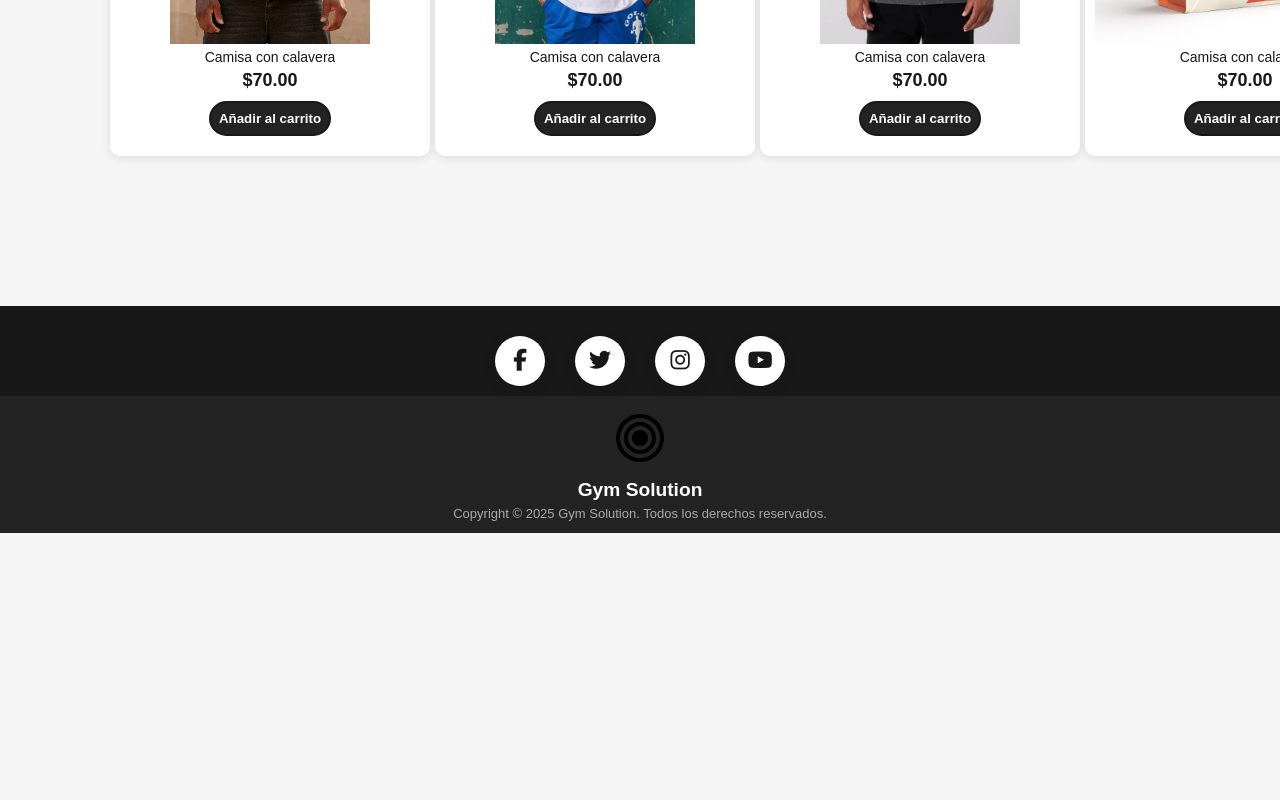
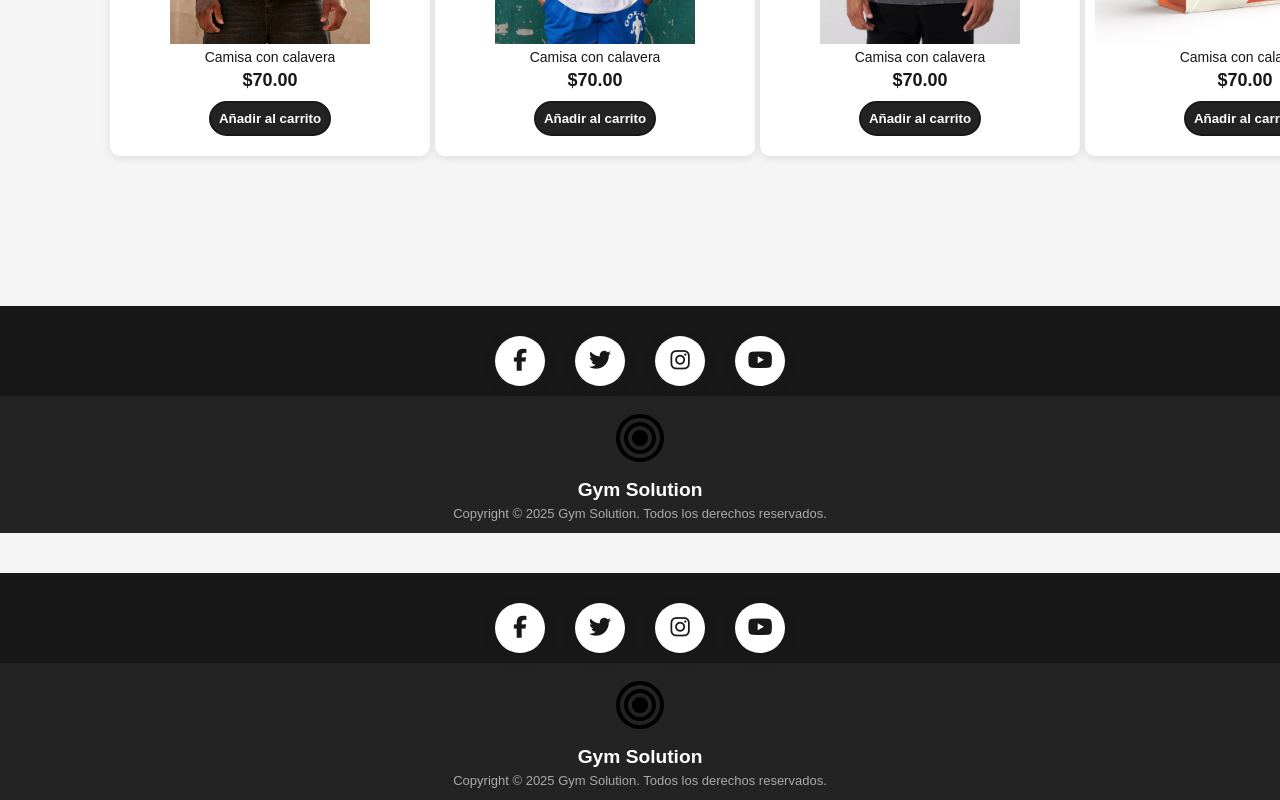
Before and after one commit to JJMcpark/Proyecto_Programacion_Web, a website built with Parcel: page src/pages/secondpages/polo1.html in a window 1280 px wide. Shown: the part 1528-2328 px from the top of the page. Before the commit the page ends 2061 px from the top, so only its background shows below. Built offline with nearby package versions, Linux system fonts and the light colour scheme.

Commit message:
CAMBIO TIENDA

```diff
--- a/src/pages/secondpages/polo1.html
+++ b/src/pages/secondpages/polo1.html
@@ -6,6 +6,7 @@
     <link rel="stylesheet" href="/src/css/pagesstore/paginas.css">
     <link rel='stylesheet' href='https://cdnjs.cloudflare.com/ajax/libs/font-awesome/5.15.1/css/all.min.css'>
     <script src="https://kit.fontawesome.com/a18e4f38cd.js" crossorigin="anonymous"></script>
+    <link rel="stylesheet" href="/src/css/auth.css">
 
     <title>Tienda | Gym Solution</title>
 </head>
@@ -198,6 +199,7 @@
     <script src="/src/js/auth.js"></script>
     <script src="https://kit.fontawesome.com/a18e4f38cd.js" crossorigin="anonymous"></script>
     <script src="/src/js/aditional.js"></script>
+    <script src="/src/js/footer.js"></script>
 </body>
 
 </html>
```
